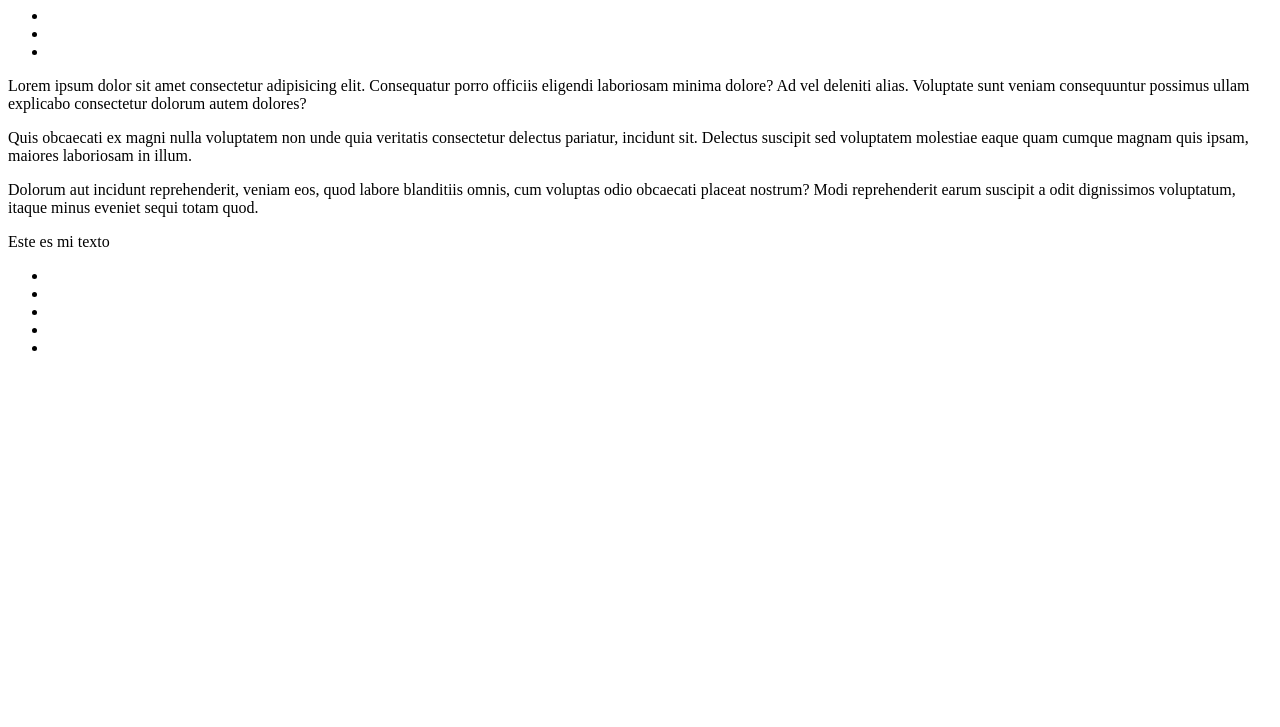
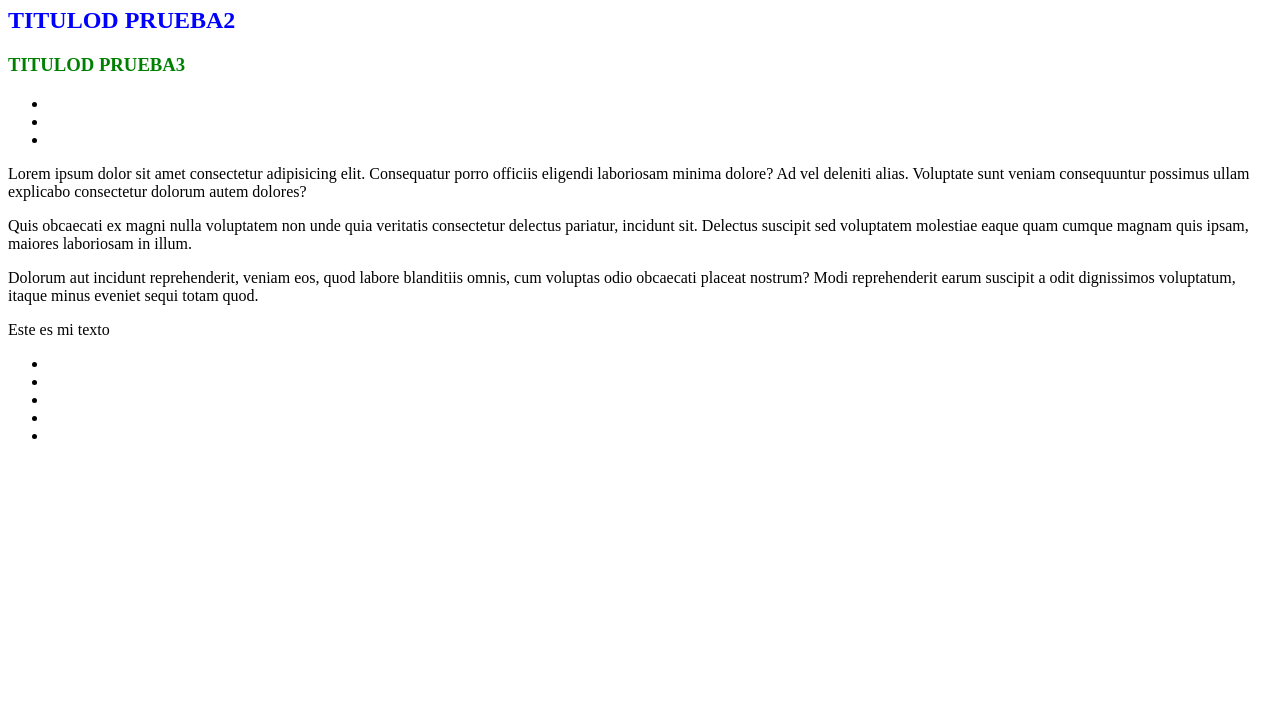
Before and after one commit to MartaTao/repositiorio_de_prueba, a plain HTML site: page pruebas.html in a window 1280 px wide. Shown: the part 73-800 px from the top of the page. Drawn offline with Linux system fonts and the light colour scheme.

Commit message:
Trying some tricks with Inspection on website

```diff
--- a/CSS/styles.css
+++ b/CSS/styles.css
@@ -1,3 +1,13 @@
 h1{
     color:red;
+    text-transform: uppercase;
 }
+h2{
+    color:blue;
+    text-transform: uppercase;
+}
+h3{
+    text-transform: uppercase;
+    color:green;
+    text-transform: uppercase;
+}
--- a/pruebas.html
+++ b/pruebas.html
@@ -11,6 +11,8 @@
 </head>
 <body>
     <h1>Esto mola</h1>
+    <h2>Titulod  prueba2</h2>
+    <h3>Titulod  prueba3</h3>
     <ul>
         <li><span class="hello1"></span></li>
         <li><span class="hello2"></span></li>
```
